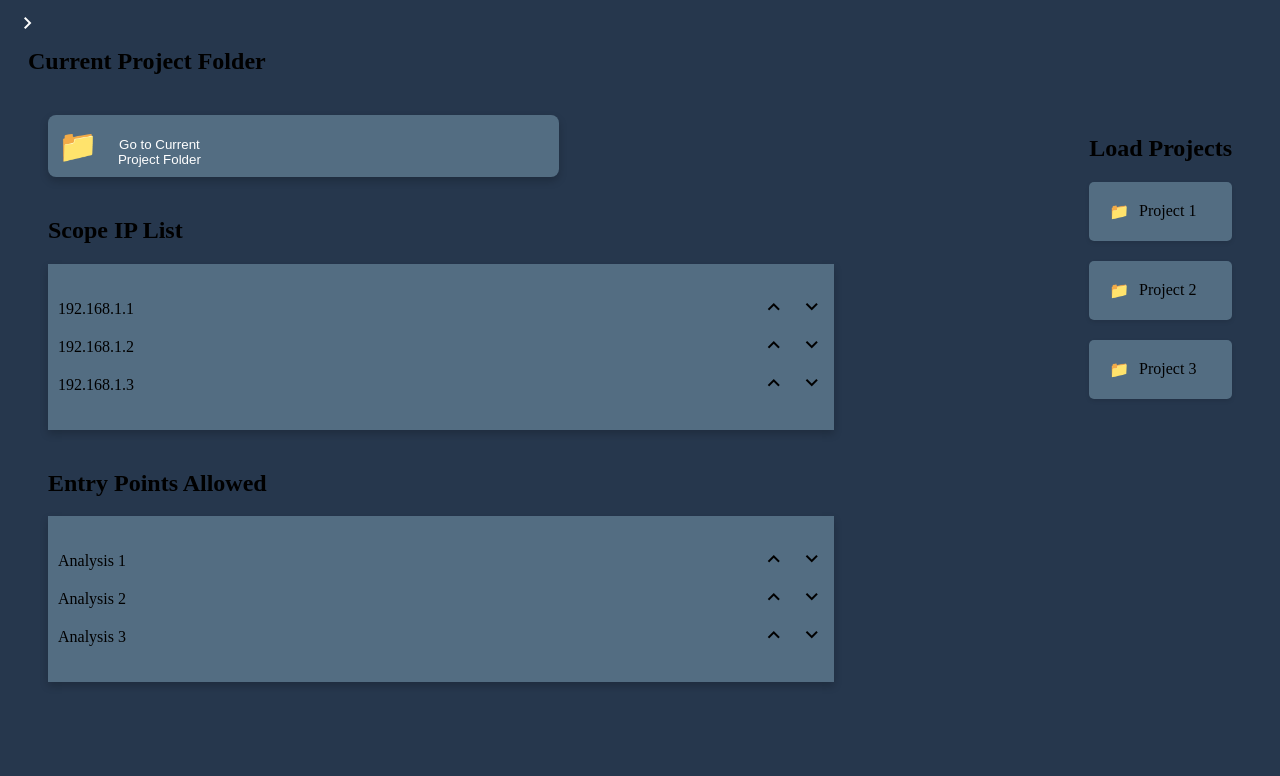
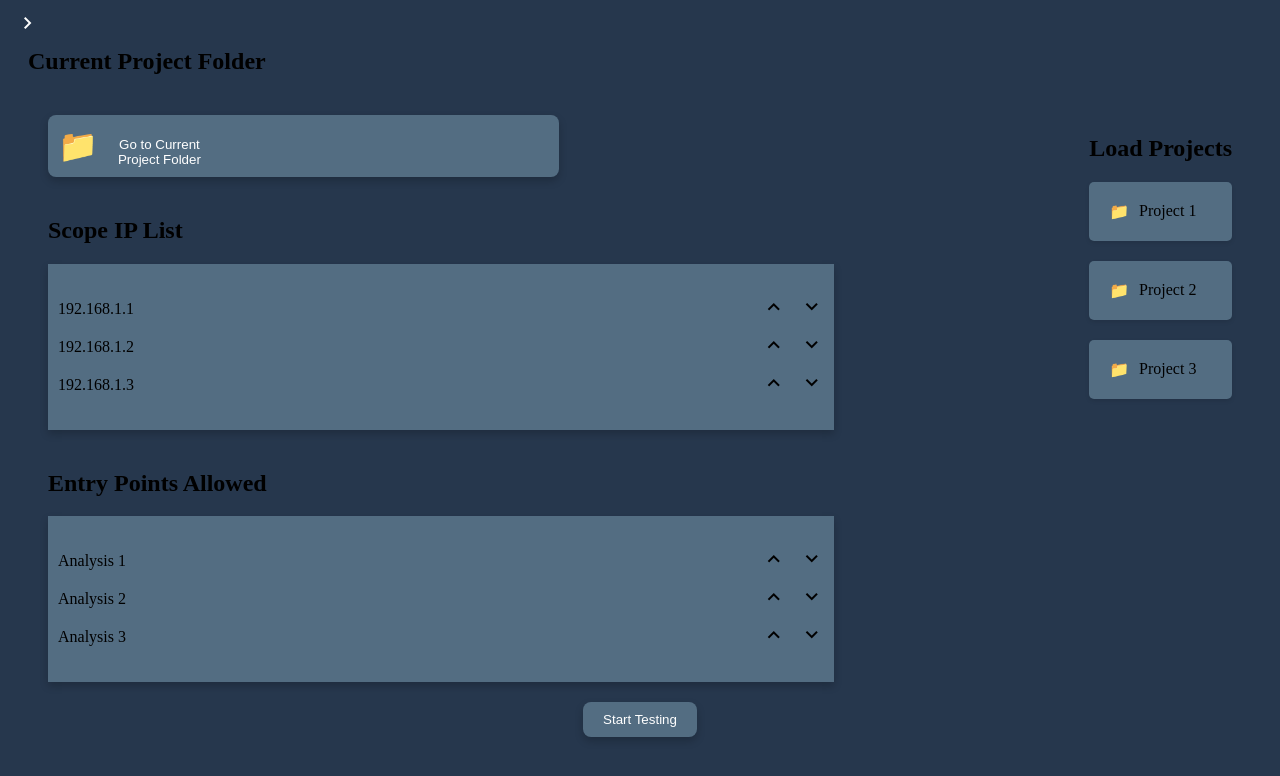
Before and after one commit to Walt-20/CS4311_INFILTR8_7TheWarriors_Fall2024, a SvelteKit app: page /project in a window 1280 px wide. Shown: the top 776 px of the page. Built offline with nearby package versions, Linux system fonts and the light colour scheme.

Commit message:
testing button as well as other ui elements added

```diff
--- a/src/routes/project/+page.svelte
+++ b/src/routes/project/+page.svelte
@@ -56,6 +56,11 @@
         cursor: pointer;
     }
 
+    .current-project:hover {
+        transform: scale(1.05);
+        box-shadow: 0 8px 16px rgba(0, 0, 0, 0.2);
+    }
+
     .folder-icon {
         margin-right: 10px;
         font-size: 2rem;
@@ -79,6 +84,11 @@
         box-shadow: 0 4px 8px rgba(0, 0, 0, 0.2);
         width: 75%;
         padding: 10px;
+    }
+
+    .scope-list:hover, .entry-list:hover {
+        transform: scale(1.05);
+        box-shadow: 0 4px 8px rgba(0, 0, 0, 0.2);
     }
 
     .scope-list ul, .entry-list ul {
@@ -106,6 +116,12 @@
         border-radius: 5px;
         background-color: rgba(83,109,130,255);
         box-shadow: 0 2px 4px rgba(0, 0, 0, 0.1);
+        cursor: pointer;
+    }
+
+    .project-card:hover {
+        transform: scale(1.05);
+        box-shadow: 0 4px 8px rgba(0, 0, 0, 0.2);
     }
 
     .project-card .icon {
@@ -129,6 +145,28 @@
         cursor: pointer;
         margin-left: 10px;
     }
+
+    .start-testing {
+        display: flex;
+        justify-content: center;
+        align-items: center;
+    }
+
+    .start-testing button {
+        padding: 10px 20px;
+        background-color: rgba(83,109,130,255);
+        color: #fff;
+        border: none;
+        box-shadow: 0 4px 8px rgba(0, 0, 0, 0.2);
+        border-radius: 8px;
+        cursor: pointer;
+    }
+
+    .start-testing button:hover {
+        transform: scale(1.05);
+        box-shadow: 0 8px 16px rgba(0, 0, 0, 0.2);
+    }
+
 </style>
 
 <Menu {menuOpen} />
@@ -203,4 +241,7 @@
             </div>
         </div>
     </div>
+    <div class="start-testing">
+        <button>Start Testing</button>
+    </div>
 </div>
```
